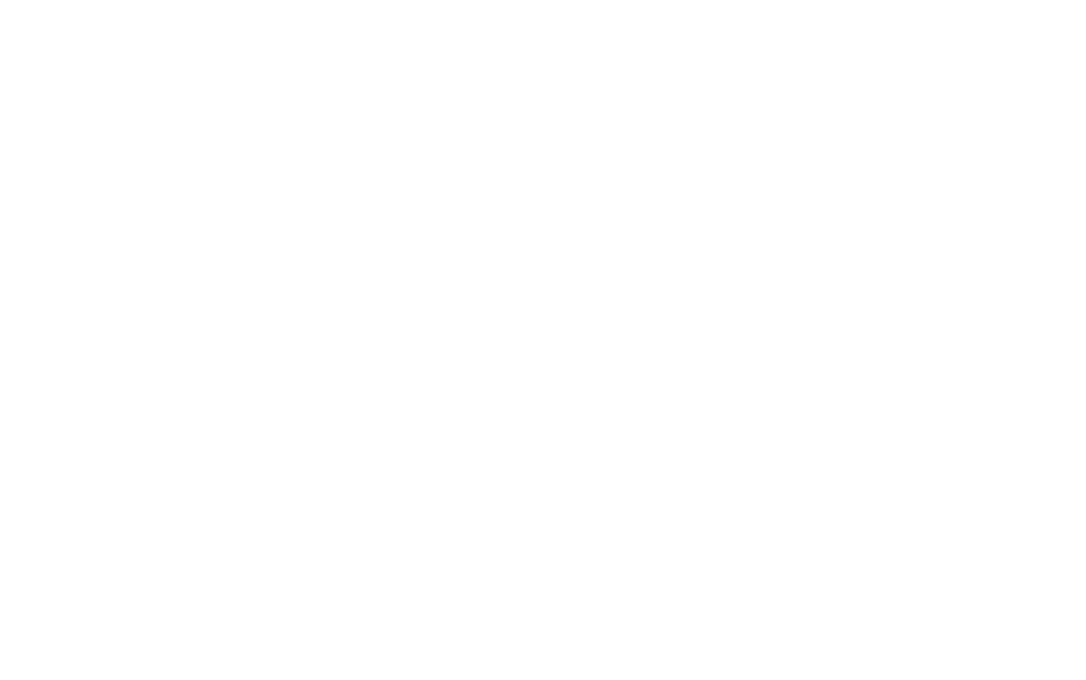
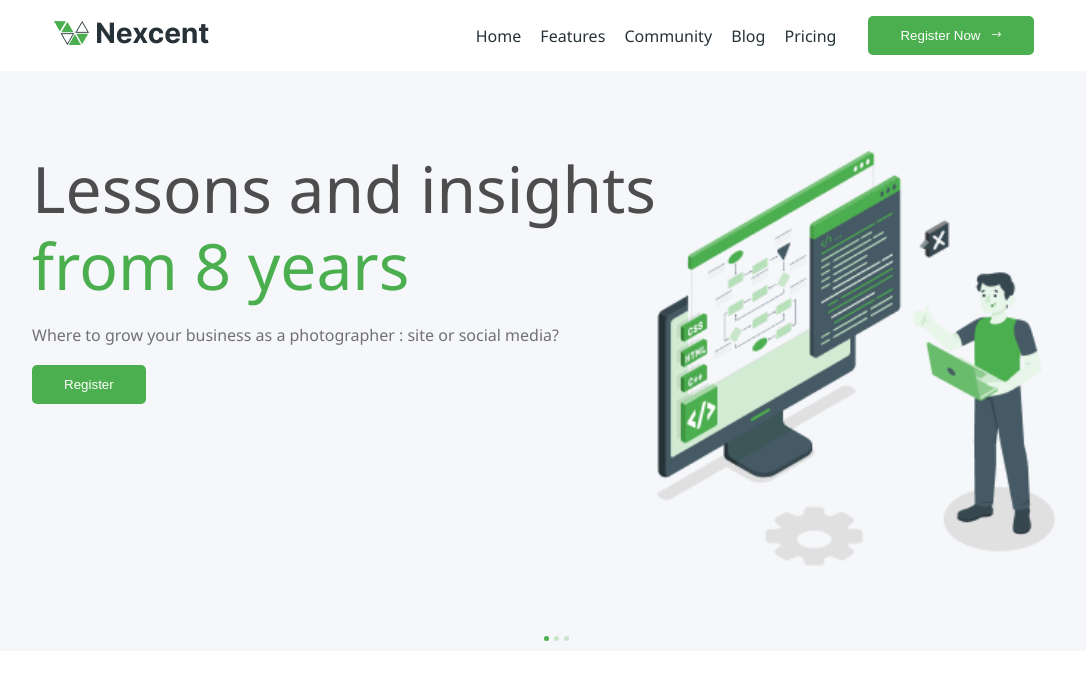
Before and after one commit to codewithnaksh/Nexcent-frontend, a plain HTML site: page index.html in a window 1280 px wide. Shown: the whole page, without its empty margins (96-1182 px from the left). Drawn offline with Linux system fonts and the light colour scheme.

Commit message:
add header

```diff
--- a/index.html
+++ b/index.html
@@ -7,6 +7,40 @@
     <link rel="stylesheet" href="style.css">
 </head>
 <body>
-
+    <header>
+        <nav>
+            <div class="logo">
+                <img src="./assets/Logo.png" alt="nexcent logo">
+            </div>
+            <div class="links">
+                <ul>
+                    <li><a href="#">Home</a></li>
+                    <li><a href="#features">Features</a></li>
+                    <li><a href="#community">Community</a></li>
+                    <li><a href="#blog">Blog</a></li>
+                    <li><a href="#pricing">Pricing</a></li>
+                </ul>
+                <button class="register">Register Now <div><img src="./assets/Right.png" alt="right arrow"></div></button>
+            </div>
+        </nav>
+        <div class="hero">
+            <div class="hero-left">
+                <div class="hero-heading">
+                    <h1>Lessons and insights</h1>
+                    <h1>from 8 years</h1>
+                </div>
+                <p>Where to grow your business as a photographer : site or social media?</p>
+                <button class="register">Register</button>
+            </div>
+            <div class="hero-right">
+                <img src="./assets/hero-Illustration.png" alt="hero illustration image">
+            </div>
+            <div class="dots">
+                <div class="dot"></div>
+                <div class="dot"></div>
+                <div class="dot"></div>
+            </div>
+        </div>
+    </header>
 </body>
 </html>
--- a/style.css
+++ b/style.css
@@ -1,3 +1,16 @@
+:root {
+    --primary-color: #28CB8B;
+    --secondary-color: #263238;
+    --info: #2194f3;
+    --action-warning: #FBC02D;
+    --action-danger: #E53835;
+    --action-success:  #2E7D31;
+    --button-primary : #4CAF4F;
+    --neutral-silver : #F5F7FA;
+    --neutral-grey : #717171;
+
+}
+
 *{
     margin: 0;
     padding: 0;
@@ -7,3 +20,101 @@ html , body{
     height: 100%;
     width: 100%;
 }
+header{
+    width: 100%;
+    font-family: 'Segoe UI', Tahoma, Geneva, Verdana, sans-serif;
+}
+nav{
+    width: 100%;
+    padding: 1rem;
+    display: flex;
+    justify-content: space-around;
+    align-items: center;
+}
+.links{
+    align-items: center;
+    display: flex;
+    gap: 2rem;
+}
+ul{
+    display: flex;
+    gap: 1.2rem;
+}
+ul > li {
+    list-style: none;
+}
+ul > li > a {
+    color: var(--secondary-color);
+    text-decoration: none;
+}
+.register{
+    padding: 0.75rem 2rem;
+    color: #fff;
+    background-color: var(--button-primary);
+    border: none;
+    border-radius: 5px;
+    display: flex;
+    align-items: center;
+    gap: 10px;
+}
+/* nav button > span{
+    width: 2px;
+}
+nav button > span > img{
+    width: 100%;
+    object-fit: cover;
+    overflow: hidden;
+} */
+
+.hero{
+    width: 100%;
+    padding: 5rem 0;
+    background-color: var(--neutral-silver);
+    display: flex;
+    /* justify-content: space-around; */
+    justify-content: center;
+    /* gap: 5rem; */
+    position: relative;
+}
+.hero-left{
+    display: flex;
+    flex-direction: column;
+    align-items: start;
+    gap: 1.2rem;
+    /* border: 2px solid var(--action-danger); */
+}
+.hero h1{
+    color: #4D4D4D;
+    font-size: 4rem;
+    font-weight: 500;
+    line-height: 1.2;
+}
+.hero h1:nth-of-type(2){
+    color: var(--button-primary);
+}
+.hero p{
+    color: var(--neutral-grey);
+}
+.hero-right{
+    /* border: 2px solid var(--action-danger); */
+    width: min(50%, 400px);
+}
+.hero-right > img{
+    width: 100%;
+}
+.dots{
+    position: absolute;
+    bottom: 10px;
+    left: 50%;
+    display: flex;
+    gap:5px;
+}
+.dot{
+    width: 5px;
+    height: 5px;
+    background-color: #C8E6C9;
+    border-radius: 50%;
+}
+.dot:first-child{
+    background-color: var(--button-primary);
+}
```
Also changed, not shown: assets/Right.png (added).
